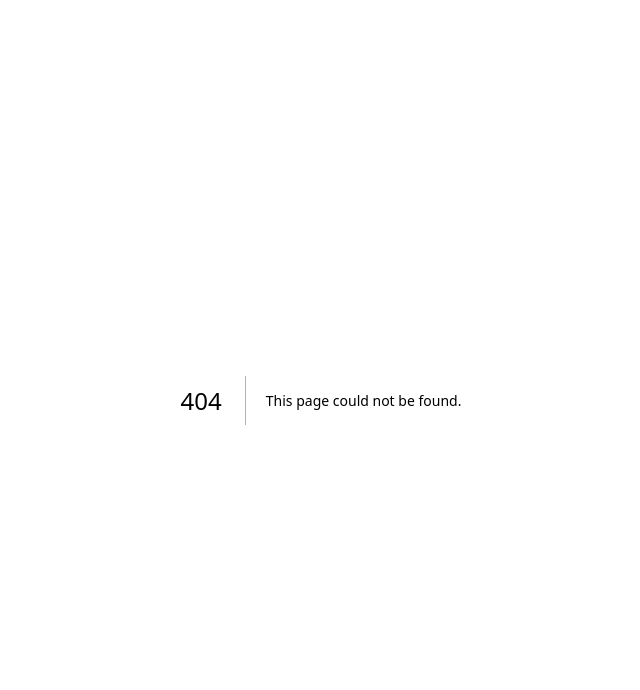
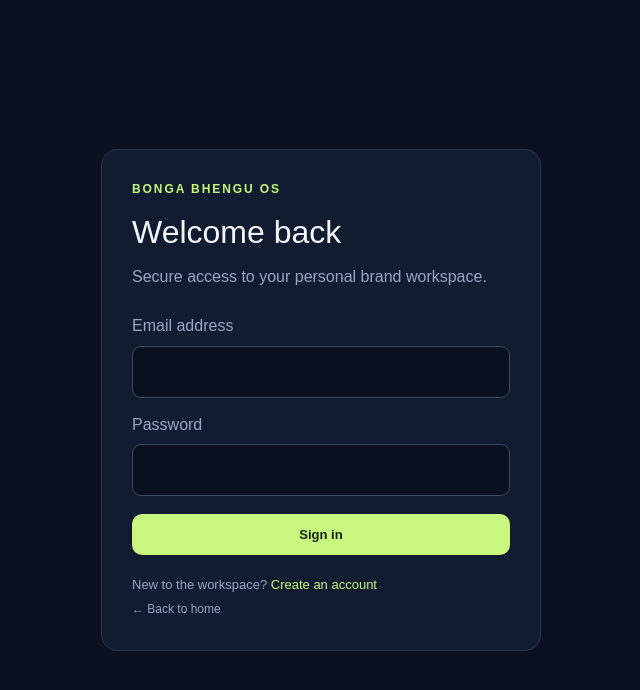
Before and after one commit to bongabhenguexceed-pixel/zuxuruapp, a Next.js app: page /login in a window 1280 px wide. Before the commit this address had no page. Shown: the top 690 px of the page, without its empty margins (319-959 px from the left). Built offline with nearby package versions, Linux system fonts and the light colour scheme.

Commit message:
Add owner login and signup screen

```diff
--- /dev/null
+++ b/src/app/login/page.tsx
@@ -0,0 +1,16 @@
+"use client";
+import { useState } from "react";
+import Link from "next/link";
+import { createClient } from "@/lib/supabase/client";
+export default function LoginPage() {
+ const [mode,setMode]=useState<"login"|"signup">("login");
+ const [email,setEmail]=useState(""); const [password,setPassword]=useState("");
+ const [busy,setBusy]=useState(false); const [message,setMessage]=useState("");
+ async function submit(e:React.FormEvent<HTMLFormElement>){e.preventDefault();setBusy(true);setMessage("");try{
+  const supabase=createClient();
+  if(mode==="login"){const {error}=await supabase.auth.signInWithPassword({email,password});if(error)throw error;window.location.href="/dashboard";}
+  else {const {data,error}=await supabase.auth.signUp({email,password,options:{emailRedirectTo:window.location.origin+"/auth/callback"}});if(error)throw error;setMessage(data.session?"Account created. Opening your workspace…":"Account created. Check your email to confirm your address, then sign in.");}
+ }catch(err){setMessage(err instanceof Error?err.message:"Unable to complete authentication.");}finally{setBusy(false);}}
+ return <main style={{minHeight:"100vh",display:"grid",placeItems:"center",padding:20}}><section className="panel" style={{width:"100%",maxWidth:440,padding:30}}><div className="eyebrow">BONGA BHENGU OS</div><h1 className="heading">{mode==="login"?"Welcome back":"Create owner account"}</h1><p className="muted">Secure access to your personal brand workspace.</p><form onSubmit={submit} style={{display:"grid",gap:14,marginTop:24}}><label className="muted">Email address<input required type="email" autoComplete="email" value={email} onChange={e=>setEmail(e.target.value)} style={field}/></label><label className="muted">Password<input required minLength={8} type="password" autoComplete={mode==="login"?"current-password":"new-password"} value={password} onChange={e=>setPassword(e.target.value)} style={field}/></label><button disabled={busy} className="action" style={{border:0,cursor:"pointer",marginTop:4}}>{busy?"Please wait…":mode==="login"?"Sign in":"Create account"}</button></form>{message&&<p role="status" className="muted" style={{marginTop:16}}>{message}</p>}<p className="muted" style={{marginTop:20,fontSize:13}}>{mode==="login"?"New to the workspace?":"Already registered?"} <button onClick={()=>{setMode(mode==="login"?"signup":"login");setMessage("");}} style={{background:"none",border:0,color:"#c7f77e",cursor:"pointer"}}>{mode==="login"?"Create an account":"Sign in"}</button></p><Link href="/" className="muted" style={{fontSize:12}}>← Back to home</Link></section></main>;
+}
+const field:React.CSSProperties={display:"block",width:"100%",marginTop:7,padding:"12px",borderRadius:9,border:"1px solid #3a4a65",background:"#0b1020",color:"#fff",outline:"none"};
```
